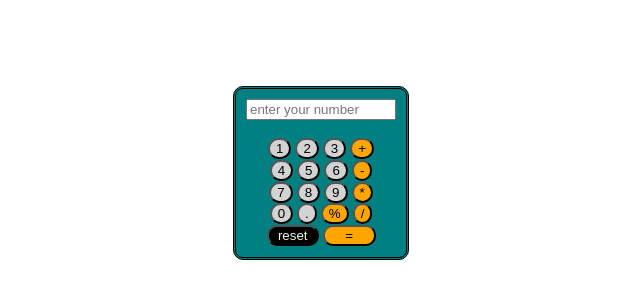
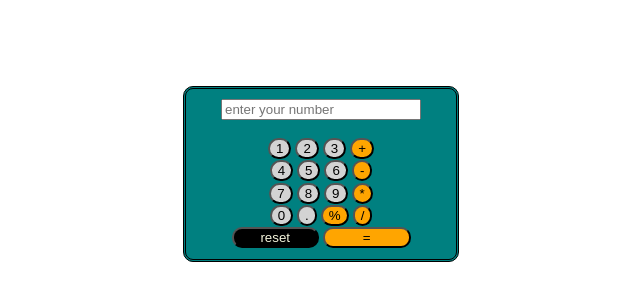
Before and after one commit to sidhant-gairola/Calculator, a plain HTML site: page index.html in a window 1280 px wide. Shown: the part 86-386 px from the top of the page, without its empty margins (319-959 px from the left). Drawn offline with Linux system fonts and the light colour scheme.

Commit message:
Update index.html

```diff
--- a/index.html
+++ b/index.html
@@ -98,8 +98,8 @@
                 document.getElementById("t1").value=" "
             }
         </script>
-        <div style="border-style: double;padding: 10px;width: 150px;background-color: teal;border-radius: 10px;">
-        <input type="number" id="t1" style="width: 150px;" placeholder="enter your number">
+        <div style="border-style: double;padding: 10px;width: 250px;background-color: teal;border-radius: 10px;">
+        <input type="number" id="t1" style="width: 200px;" placeholder="enter your number">
         <br><br>
         <button onclick="f1()" value="1" style="border-radius: 20px;margin-bottom: 0.5% ; background-color: lightgray">1</button>
         <button id="b2" onclick="f2()" value="2" style="border-radius: 20px;background-color: lightgray">2</button>
```
